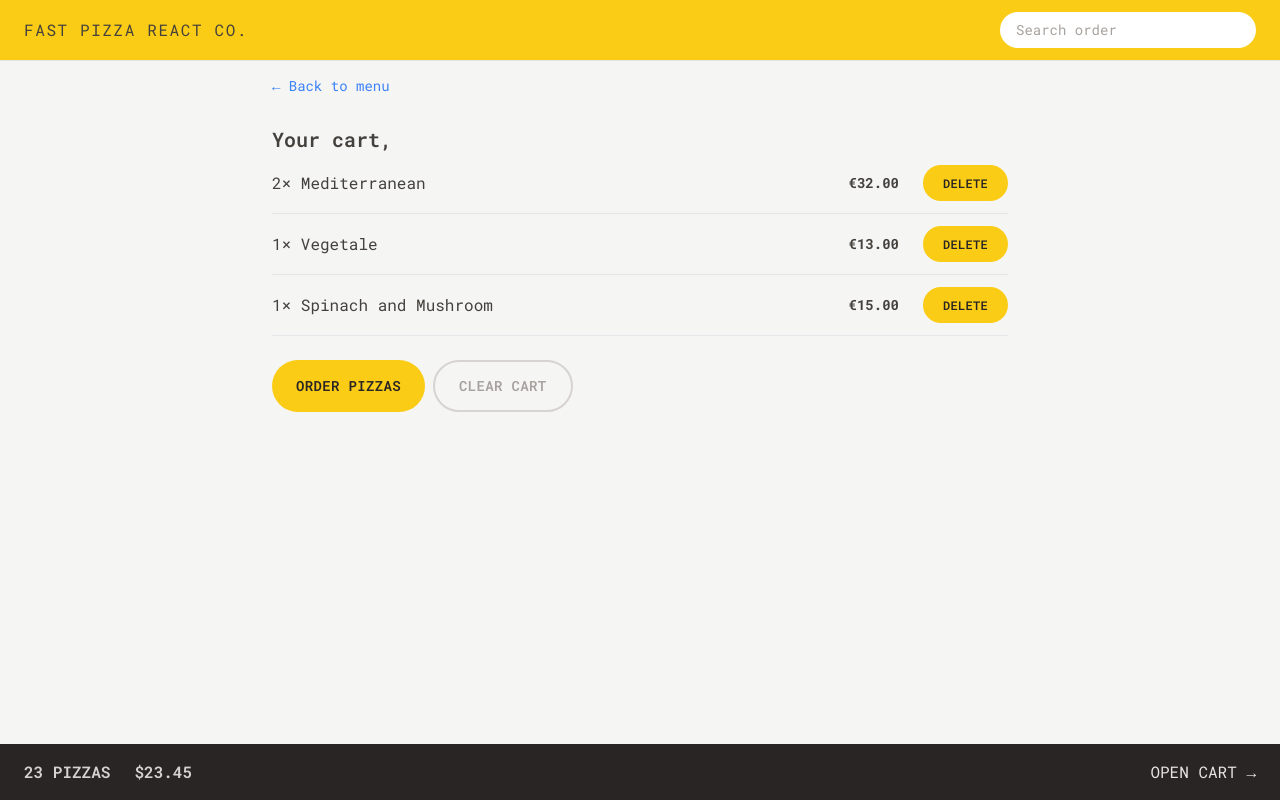
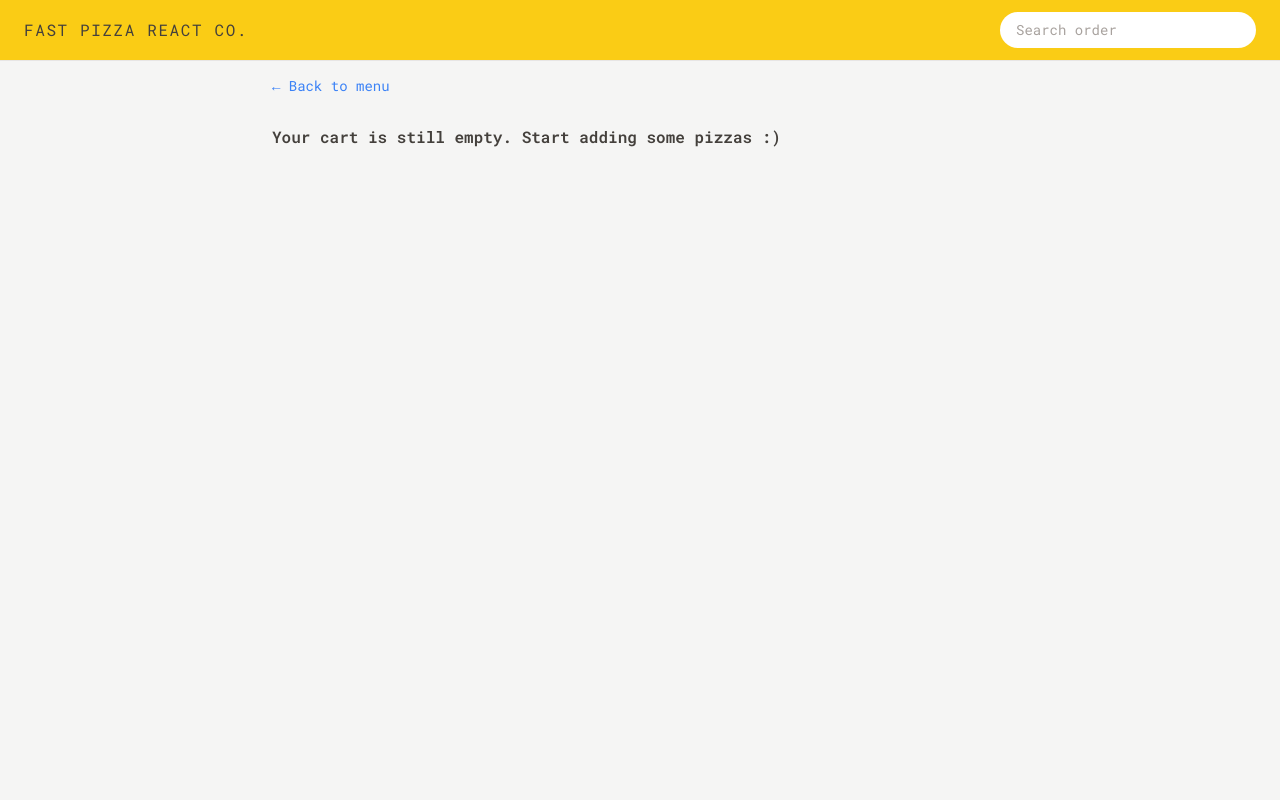
Before and after one commit to lukaszmecala/pizza-app, a React (Vite) app: page /cart in a window 1280 px wide. Built offline with nearby package versions, Linux system fonts and the light colour scheme.

Commit message:
created the reducer cart

```diff
--- a/src/features/cart/Cart.jsx
+++ b/src/features/cart/Cart.jsx
@@ -1,38 +1,17 @@
-import { Link } from 'react-router-dom'
 import LinkButton from '../../ui/LinkButton'
 import Button from '../../ui/Button'
 import CartItem from './CartItem'
-import { useSelector } from 'react-redux'
-
-const fakeCart = [
-    {
-        pizzaId: 12,
-        name: 'Mediterranean',
-        quantity: 2,
-        unitPrice: 16,
-        totalPrice: 32,
-    },
-    {
-        pizzaId: 6,
-        name: 'Vegetale',
-        quantity: 1,
-        unitPrice: 13,
-        totalPrice: 13,
-    },
-    {
-        pizzaId: 11,
-        name: 'Spinach and Mushroom',
-        quantity: 1,
-        unitPrice: 15,
-        totalPrice: 15,
-    },
-]
+import EmptyCart from './EmptyCart'
+import { useDispatch, useSelector } from 'react-redux'
+import { clearCart, getCart } from './cartSlice'
+import { getUserName } from '../user/userSlice'
 
 function Cart() {
-    const cart = fakeCart
+    const dispatch = useDispatch()
+    const cart = useSelector(getCart)
 
-    const userName = useSelector((store) => store.user.userName)
-
+    const userName = useSelector(getUserName)
+    if (!cart.length) return <EmptyCart />
     return (
         <div className="px-4 py-3">
             <LinkButton to="/menu">&larr; Back to menu</LinkButton>
@@ -50,7 +29,9 @@
                 <Button to="/order/new" type="primary">
                     Order pizzas
                 </Button>
-                <Button type="secondary">Clear cart</Button>
+                <Button type="secondary" onClick={() => dispatch(clearCart)}>
+                    Clear cart
+                </Button>
             </div>
         </div>
     )
--- a/src/features/cart/CartOverview.jsx
+++ b/src/features/cart/CartOverview.jsx
@@ -1,11 +1,18 @@
+import { useSelector } from 'react-redux'
 import { Link } from 'react-router-dom'
+import { getTotalPrice, getTotalQuantity } from './cartSlice'
+import { formatCurrency } from '../../utils/helpers'
 
 function CartOverview() {
+    const totalCartQuantity = useSelector(getTotalQuantity)
+    const totalCartPrice = useSelector(getTotalPrice)
+
+    if (!totalCartQuantity) return null
     return (
         <div className="flex items-center justify-between bg-stone-800 px-4 py-4 text-sm uppercase text-stone-200 sm:px-6 md:text-base">
             <p className="space-x-4 font-semibold text-stone-300 sm:space-x-6">
-                <span>23 pizzas</span>
-                <span>$23.45</span>
+                <span>{totalCartQuantity} pizzas</span>
+                <span>{formatCurrency(totalCartPrice)}</span>
             </p>
             <Link to="/cart">Open cart &rarr;</Link>
         </div>
--- a/src/features/cart/EmptyCart.jsx
+++ b/src/features/cart/EmptyCart.jsx
@@ -1,13 +1,15 @@
-import { Link } from 'react-router-dom';
+import LinkButton from '../../ui/LinkButton'
 
 function EmptyCart() {
-  return (
-    <div>
-      <Link to="/menu">&larr; Back to menu</Link>
+    return (
+        <div className="px-4 py-3">
+            <LinkButton to="/menu">&larr; Back to menu</LinkButton>
 
-      <p>Your cart is still empty. Start adding some pizzas :)</p>
-    </div>
-  );
+            <p className="mt-7 font-semibold">
+                Your cart is still empty. Start adding some pizzas :)
+            </p>
+        </div>
+    )
 }
 
-export default EmptyCart;
+export default EmptyCart
--- /dev/null
+++ b/src/features/cart/cartSlice.js
@@ -0,0 +1,55 @@
+import { createSlice } from '@reduxjs/toolkit'
+
+const initialState = {
+    cart: [],
+}
+
+const cartSlice = createSlice({
+    name: 'cart',
+    initialState,
+    reducers: {
+        addItem(state, action) {
+            state.cart.push(action.payload)
+        },
+        removeItem(state, action) {
+            state.cart = state.cart.filter(
+                (item) => item.pizzaId !== action.payload
+            )
+        },
+        increaseItemQuantity(state, action) {
+            const item = state.cart.find(
+                (item) => (item.pizzaId === action.payload) === action.payload
+            )
+            item.quantity++
+            item.totalPrice = item.unitPrice * item.quantity
+        },
+        decreaseItemQuantity(state, action) {
+            const item = state.cart.find(
+                (item) => (item.pizzaId === action.payload) === action.payload
+            )
+            item.quantity--
+            item.totalPrice = item.unitPrice * item.quantity
+        },
+        clearCart(state, action) {
+            state.cart = []
+        },
+    },
+})
+
+export const {
+    addItem,
+    removeItem,
+    increaseItemQuantity,
+    decreaseItemQuantity,
+    clearCart,
+} = cartSlice.actions
+
+export default cartSlice.reducer
+
+export const getCart = (state) => state.cart.cart
+
+export const getTotalQuantity = (state) =>
+    state.cart.cart.reduce((acc, item) => acc + item.quantity, 0)
+
+export const getTotalPrice = (state) =>
+    state.cart.cart.reduce((acc, item) => acc + item.totalPrice, 0)
--- a/src/features/menu/MenuItem.jsx
+++ b/src/features/menu/MenuItem.jsx
@@ -1,9 +1,22 @@
+import { useDispatch } from 'react-redux'
 import Button from '../../ui/Button'
 import { formatCurrency } from '../../utils/helpers'
+import { addItem } from '../cart/cartSlice'
 
 function MenuItem({ pizza }) {
     const { id, name, unitPrice, ingredients, soldOut, imageUrl } = pizza
+    const dispatch = useDispatch()
 
+    const handleAddToCart = () => {
+        const newItem = {
+            pizzaId: id,
+            name,
+            quantity: 1,
+            unitPrice,
+            totalPrice: unitPrice * 1,
+        }
+        dispatch(addItem(newItem))
+    }
     return (
         <li className="flex gap-4 py-2">
             <img
@@ -24,7 +37,11 @@
                             Sold out
                         </p>
                     )}
-                    <Button type="small">Add to cart</Button>
+                    {!soldOut && (
+                        <Button type="small" onClick={handleAddToCart}>
+                            Add to cart
+                        </Button>
+                    )}{' '}
                 </div>
             </div>
         </li>
--- a/src/features/user/UserName.jsx
+++ b/src/features/user/UserName.jsx
@@ -1,7 +1,8 @@
 import { useSelector } from 'react-redux'
+import { getUserName } from './userSlice'
 
 function UserName() {
-    const userName = useSelector((store) => store.user.userName)
+    const userName = useSelector(getUserName)
     if (!userName) return null
     return (
         <div className="hidden text-sm font-semibold md:block">{userName}</div>
--- a/src/features/user/userSlice.js
+++ b/src/features/user/userSlice.js
@@ -39,3 +39,5 @@
 export const { updateName } = userSlice.actions
 
 export default userSlice.reducer
+
+export const getUserName = (state) => state.user.userName
--- a/src/store.js
+++ b/src/store.js
@@ -1,9 +1,10 @@
 import { configureStore } from '@reduxjs/toolkit'
 import userReducer from './features/user/userSlice'
-
+import cartReducer from './features/cart/cartSlice'
 const store = configureStore({
     reducer: {
         user: userReducer,
+        cart: cartReducer,
     },
 })
 
--- a/src/ui/Button.jsx
+++ b/src/ui/Button.jsx
@@ -1,5 +1,5 @@
 import { Link } from 'react-router-dom'
-function Button({ children, disabled, to, type }) {
+function Button({ children, disabled, to, type, onClick }) {
     const className =
         'inline-block text-sm rounded-full bg-yellow-400 px-4 py-3 font-semibold uppercase tracking-wide text-stone-800 ring-offset-2 transition-colors duration-300 hover:bg-yellow-300 focus:bg-yellow-300 focus:outline-none focus:ring focus:ring-yellow-300 disabled:cursor-not-allowed sm:px-6 sm:py-4'
     const base =
@@ -17,6 +17,17 @@
             </Link>
         )
 
+    if (onClick)
+        return (
+            <button
+                disabled={disabled}
+                className={styles[type]}
+                onClick={onClick}
+            >
+                {children}
+            </button>
+        )
+
     return (
         <button disabled={disabled} className={styles[type]}>
             {children}
```
